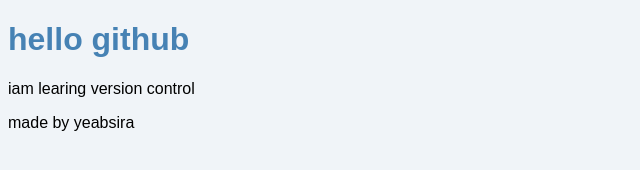
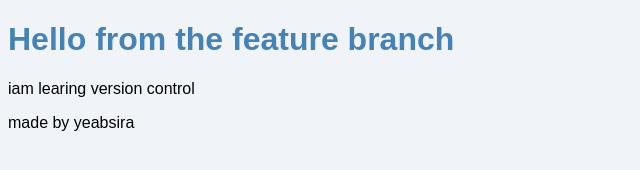
Before and after one commit to Yeab-d/git-lab, a plain HTML site: page index.html in a window 1280 px wide. Shown: the whole page, without its empty margins (0-640 px from the left). Drawn offline with Linux system fonts and the light colour scheme.

Commit message:
Change heading on branch

```diff
--- a/index.html
+++ b/index.html
@@ -5,7 +5,7 @@
   <link rel="stylesheet" href="style.css">
 </head>
 <body>
-  <h1>hello github</h1>
+<h1>Hello from the feature branch</h1>
   <p>iam learing version control</p>
   <footer>made by yeabsira</footer>
 </body>
```
